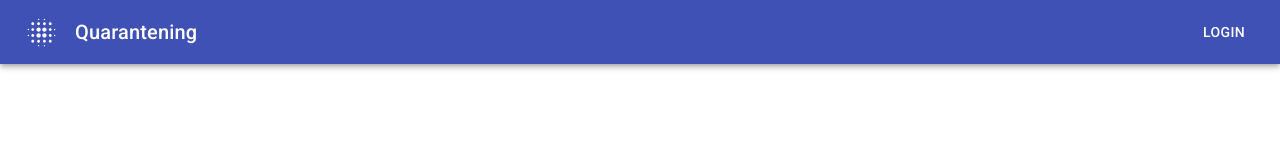
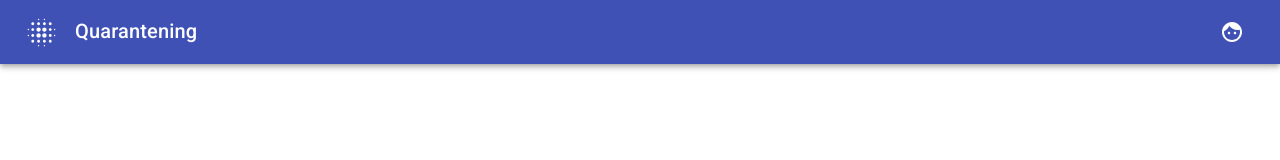
Before and after one commit to bsanser/quarantine-web, a React (Create React App) app: page /plans/new in a window 1280 px wide. Shown: the top 160 px of the page. Built offline with nearby package versions, Linux system fonts and the light colour scheme.

Commit message:
feat: added face icon to header

```diff
--- a/src/components/Header.js
+++ b/src/components/Header.js
@@ -1,12 +1,16 @@
 import React from "react";
+import { withRouter } from "react-router-dom";
 import { makeStyles } from "@material-ui/core/styles";
 import AppBar from "@material-ui/core/AppBar";
 import Toolbar from "@material-ui/core/Toolbar";
 import Typography from "@material-ui/core/Typography";
 import Button from "@material-ui/core/Button";
+import IconButton from "@material-ui/core/IconButton";
 import BlurOnIcon from "@material-ui/icons/BlurOn";
 import MenuIcon from "@material-ui/icons/Menu";
-import { withRouter } from "react-router-dom";
+import SearchIcon from "@material-ui/icons/Search";
+import FaceIcon from "@material-ui/icons/Face";
+import styled from "styled-components";
 
 const useStyles = makeStyles(theme => ({
   root: {
@@ -21,10 +25,13 @@ const useStyles = makeStyles(theme => ({
   },
   toolbar: {
     display: "flex",
-    justifyContent: "space-around"
+    justifyContent: "space-between"
   }
 }));
 
+const BrandContainer = styled.div`
+  display: flex;
+`;
 const Header = props => {
   const classes = useStyles();
 
@@ -32,6 +39,7 @@ const Header = props => {
     <div className={classes.root}>
       <AppBar position="static">
         <Toolbar className={classes.toolbar}>
+          <BrandContainer>
             <BlurOnIcon
               className={classes.logoButton}
               fontSize="large"
@@ -44,7 +52,15 @@ const Header = props => {
             <Typography variant="h6" className={classes.title}>
               Quarantening
             </Typography>
-          <Button color="inherit">Login</Button>
+          </BrandContainer>
+
+          <IconButton
+            aria-label="delete"
+            className={classes.margin}
+            color="inherit"
+          >
+            <FaceIcon />
+          </IconButton>
         </Toolbar>
       </AppBar>
     </div>
```
Lines whose indentation alone changed are shown as unchanged.
